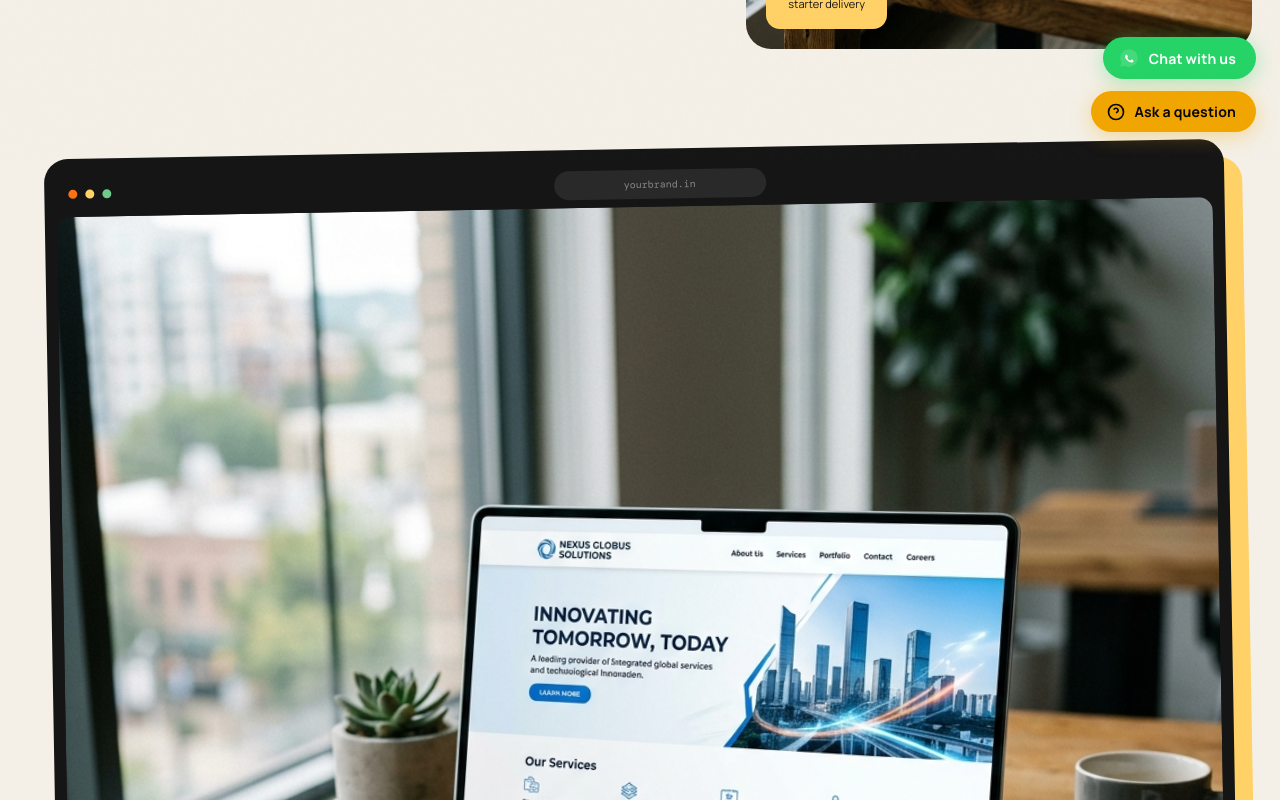
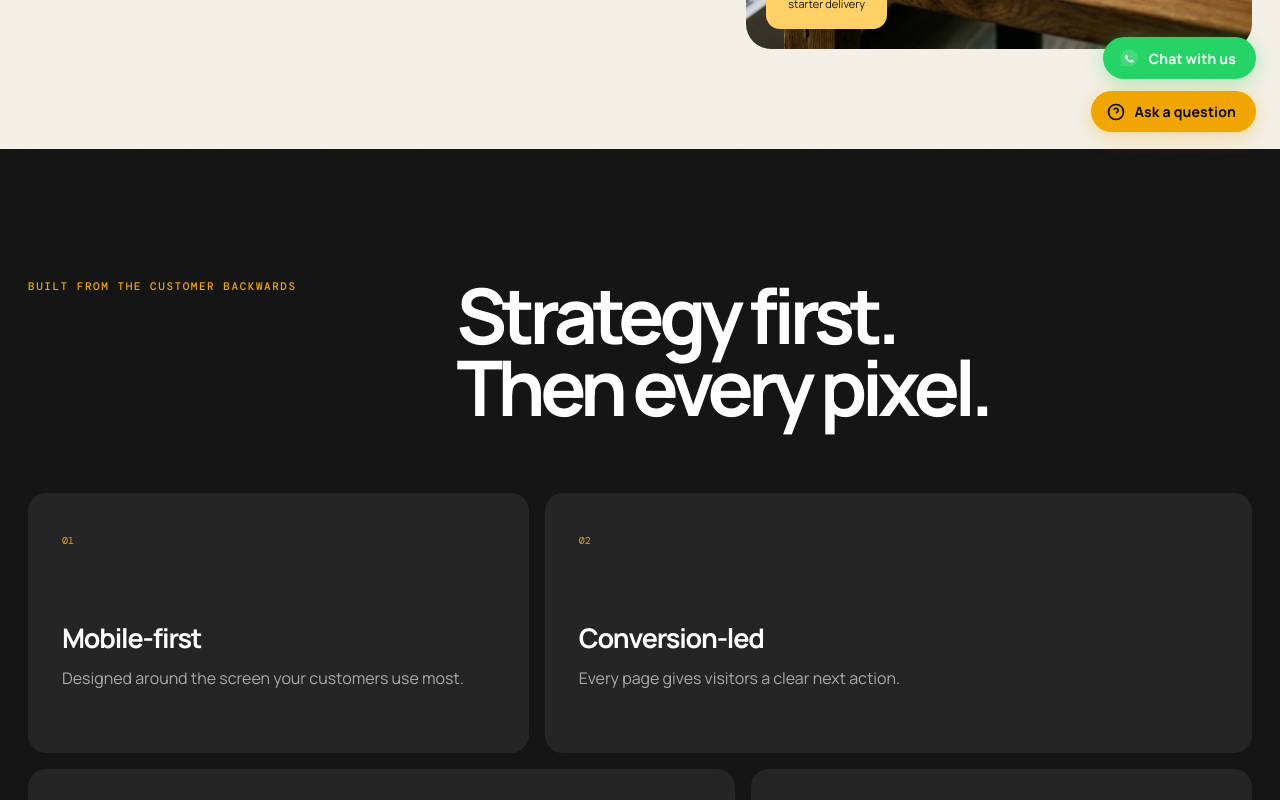
Before and after one commit to Bhargav3131/Inpixel-Network, a Next.js app: page /webdevelopment in a window 1280 px wide. Shown: the part 640-1440 px from the top of the page. Built offline with nearby package versions, Linux system fonts and the light colour scheme; no server answers.

Commit message:
Remove browser mockup image section from web development page

```diff
--- a/app/webdevelopment/page.jsx
+++ b/app/webdevelopment/page.jsx
@@ -25,13 +25,7 @@ export default function WebDevPage() {
         </figure>
       </section>
 
-      <section className="web-browser-stage">
-        <div className="browser-chrome">
-          <i></i><i></i><i></i>
-          <span>yourbrand.in</span>
-        </div>
-        <img src="/assets/images/website-mockup.png" alt="Website design showcase" />
-      </section>
+
 
       <section className="web-system">
         <header>
```
